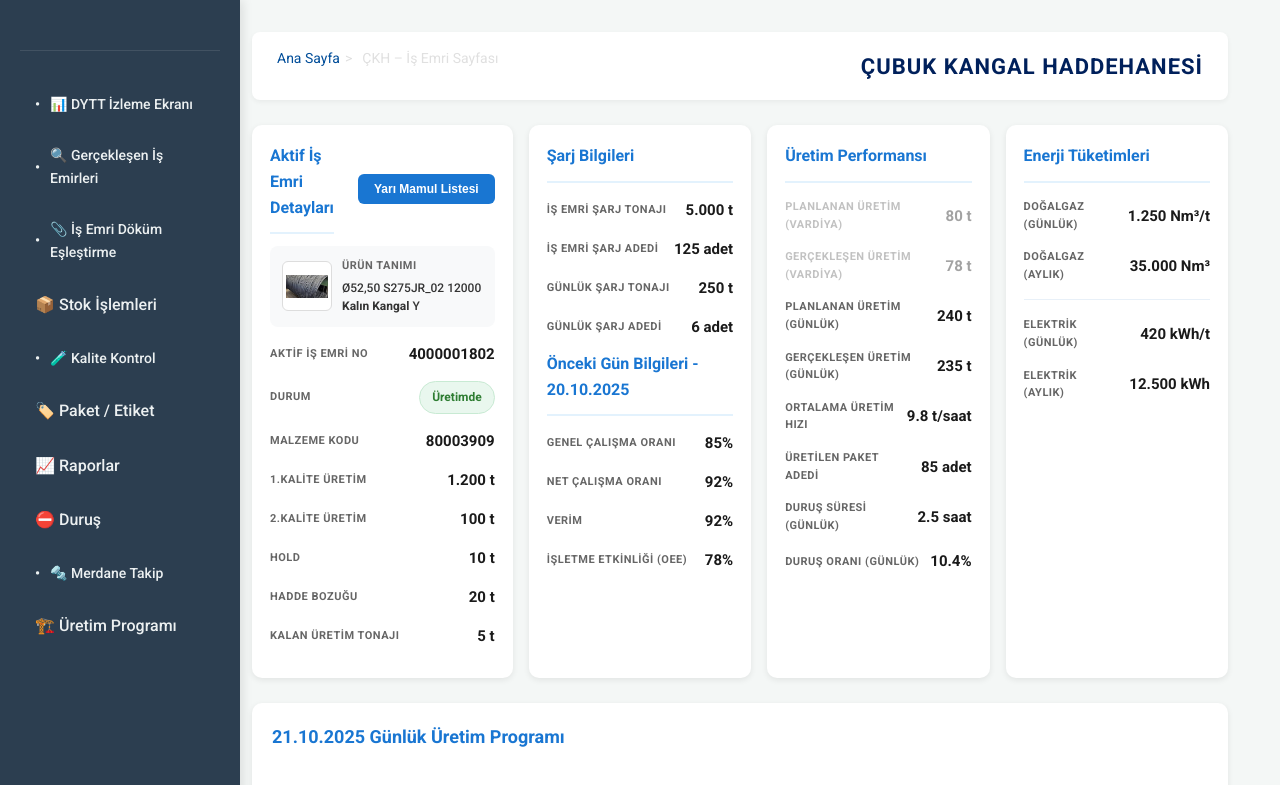
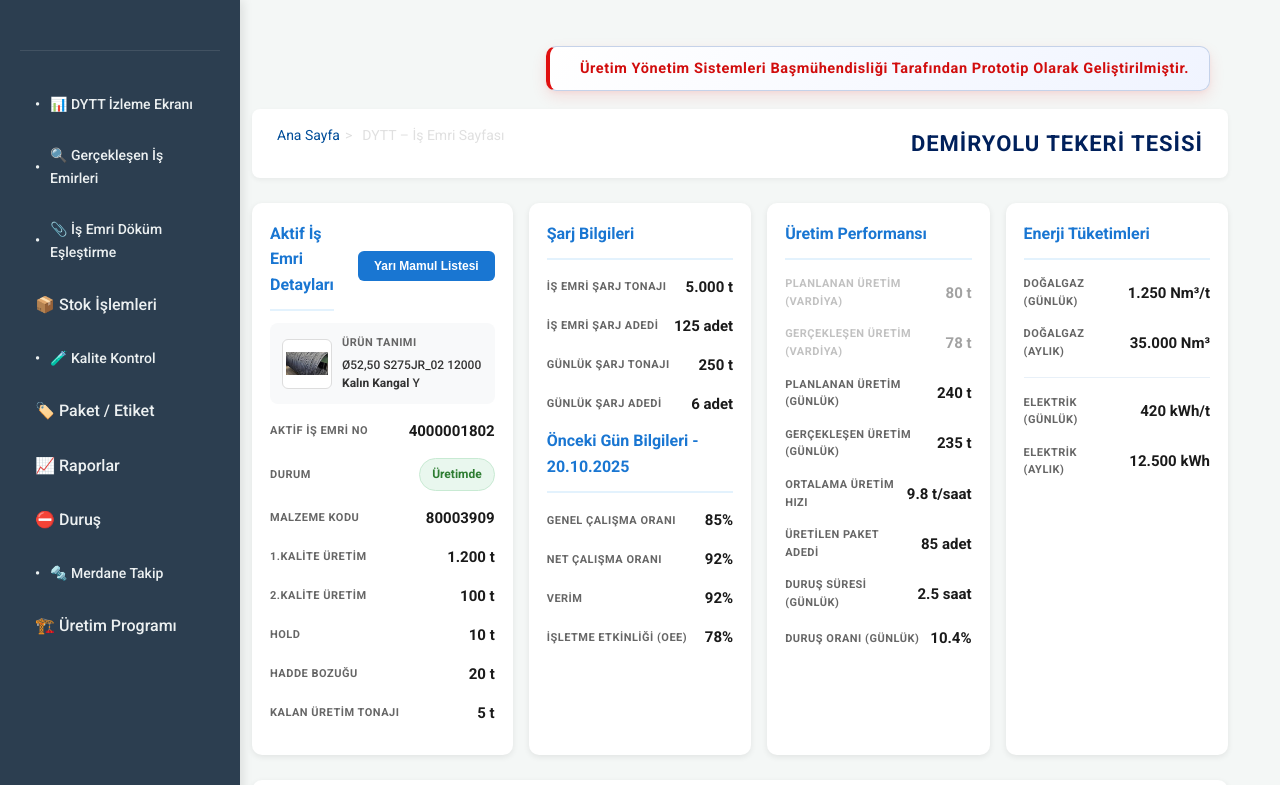
Before and after one commit to serhatblb/dytt, a plain HTML site: page index.html in a window 1280 px wide. Shown: the top 785 px of the page. Drawn offline with Linux system fonts and the light colour scheme.

Commit message:
index ekrani duzenlendi

```diff
--- a/index.html
+++ b/index.html
@@ -7,6 +7,76 @@
   <title> İş Emri Bilgileri</title>
   <link href="style.css" rel="stylesheet" />
   <style>
+    .page-signature {
+      /* Yerleşim */
+      margin-left: auto;
+      margin-top: 14px;
+      margin-right: 18px;
+      margin-bottom: 18px;
+      display: flex;
+      align-items: center;
+      gap: 10px;
+
+      /* PREMIUM KUTU TASARIMI */
+      background: linear-gradient(135deg, #ffffff 0%, #f0f4ff 100%);
+      border: 1px solid #c5d2e9;
+      border-left: 4px solid #e00f0f;
+      /* sol şerit: kurumsal MAVI */
+      padding: 10px 20px;
+      border-radius: 10px;
+
+      /* Gölgeli & yüksek kalite hissi */
+      box-shadow:
+        0 2px 4px rgba(255, 3, 3, 0.05),
+        0 6px 16px rgba(231, 15, 15, 0.1);
+      /* kardemir mavisiyle yumuşak gölge */
+
+      /* Animasyon */
+      animation: fadeInUp 0.6s ease-out;
+      cursor: default;
+      user-select: none;
+    }
+
+    /* İkon daha güçlü hale gelsin */
+    .signature-icon {
+      font-size: 22px;
+      color: #1976d2;
+      /* Kardemir mavisi */
+      text-shadow: 0 1px 2px rgb(234, 45, 45);
+    }
+
+    /* Yazı daha güçlü */
+    .signature-text {
+      font-size: 14.5px;
+      font-weight: 700;
+      color: #d10d0d;
+      /* koyu kurumsal mavi */
+      letter-spacing: .6px;
+    }
+
+    /* Hafif yukarıdan gelme animasyonu */
+    @keyframes fadeInUp {
+      from {
+        opacity: 0;
+        transform: translateY(-6px);
+      }
+
+      to {
+        opacity: 1;
+        transform: translateY(0);
+      }
+    }
+
+    /* Hover efekti (çok abartmadan) */
+    .page-signature:hover {
+      box-shadow:
+        0 3px 6px rgba(240, 44, 44, 0.925),
+        0 8px 20px rgba(210, 25, 25, 0.18);
+      transform: translateY(-1px);
+      transition: 0.25s ease;
+    }
+
+
     .page-header {
       background: #fff;
       padding: 20px 25px;
@@ -412,9 +482,16 @@
   </aside>
 
   <div class="content-wrapper">
+    <div class="page-signature">
+      <span class="signature-icon"></span>
+      <span class="signature-text">Üretim Yönetim Sistemleri Başmühendisliği Tarafından Prototip Olarak
+        Geliştirilmiştir.</span>
+    </div>
+
+
     <header class="header">
       <div class="breadcrumbs">
-        <a href="#">Ana Sayfa</a><span>&gt;</span><span>ÇKH – İş Emri Sayfası</span>
+        <a href="#">Ana Sayfa</a><span>&gt;</span><span>DYTT – İş Emri Sayfası</span>
       </div>
 
       <!-- 🔹 Yeni Başlık -->
@@ -425,7 +502,7 @@
     text-transform: uppercase;
     letter-spacing: 1px;
   ">
-        ÇUBUK KANGAL HADDEHANESİ
+        DEMİRYOLU TEKERİ TESİSİ
       </div>
     </header>
 
@@ -624,9 +701,9 @@
       </div>
     </div>
 
-    <!-- 🔹 ÇKH Üretim Programı -->
+    <!-- 🔹 DYTT Üretim Programı -->
     <div class="table-section">
-      <h2 class="table-title">ÇKH Üretim Programı</h2>
+      <h2 class="table-title">DYTT Üretim Programı</h2>
       <div style="overflow-x:auto;">
         <table class="data-table" id="uretimTable">
           <thead>
@@ -755,27 +832,27 @@
     </script>
     <script>
 
-      // 🔹 Alt tablo (ÇKH Üretim Programı)
+      // 🔹 Alt tablo (DYTT Üretim Programı)
       const rows = [
         // Kampanya 1
         {
-          tarih: "01/11/2025", siparis: "400000001591", kod: "80000025",urunTanim: "Ø52,50 S275JR_02 12000 Kalın Kangal Y", ebat: "14", boy: "12", kalite: "C10C_00",
+          tarih: "01/11/2025", siparis: "400000001591", kod: "80000025", urunTanim: "Ø52,50 S275JR_02 12000 Kalın Kangal Y", ebat: "14", boy: "12", kalite: "C10C_00",
           kampUret: "9200", kampKalan: "10120", kampTuket: "9500", kampTuketKalan: "8800", uret: "1890", ymTuket: "2079", bagliYm: "2000"
         },
         {
-          tarih: "02/11/2025", siparis: "400000001591", kod: "80000026",urunTanim: "Ø52,50 S275JR_02 12000 Kalın Kangal Y", ebat: "14", boy: "12", kalite: "C4C_00",
+          tarih: "02/11/2025", siparis: "400000001591", kod: "80000026", urunTanim: "Ø52,50 S275JR_02 12000 Kalın Kangal Y", ebat: "14", boy: "12", kalite: "C4C_00",
           kampUret: "9200", kampKalan: "10120", kampTuket: "9500", kampTuketKalan: "8800", uret: "1890", ymTuket: "2079", bagliYm: "2090"
         },
 
         // Kampanya 2
         {
-          tarih: "03/11/2025", siparis: "400000001592", kod: "80000027",urunTanim: "Ø52,50 S275JR_02 12000 Kalın Kangal Y", ebat: "12", boy: "12", kalite: "C10C_01",
+          tarih: "03/11/2025", siparis: "400000001592", kod: "80000027", urunTanim: "Ø52,50 S275JR_02 12000 Kalın Kangal Y", ebat: "12", boy: "12", kalite: "C10C_01",
           kampUret: "11000", kampKalan: "12100", kampTuket: "11500", kampTuketKalan: "11000", uret: "1890", ymTuket: "2079", bagliYm: "2078"
         },
 
         // Kampanya 3
         {
-          tarih: "03/11/2025", siparis: "400000001593", kod: "80000029",urunTanim: "Ø52,50 S275JR_02 12000 Kalın Kangal Y", ebat: "18", boy: "12", kalite: "C10C_02",
+          tarih: "03/11/2025", siparis: "400000001593", kod: "80000029", urunTanim: "Ø52,50 S275JR_02 12000 Kalın Kangal Y", ebat: "18", boy: "12", kalite: "C10C_02",
           kampUret: "9000", kampKalan: "9900", kampTuket: "9600", kampTuketKalan: "9400", uret: "1640", ymTuket: "1804", bagliYm: "1500"
         }
       ];
@@ -830,7 +907,7 @@
   </div>
 
   <script>
-    // ÇKH'ye uygun örnek plan verileri (iş emri 4 ile başlar)
+    // DYTT'ye uygun örnek plan verileri (iş emri 4 ile başlar)
     document.addEventListener("DOMContentLoaded", function () {
       const planOrders = [
         {
```
